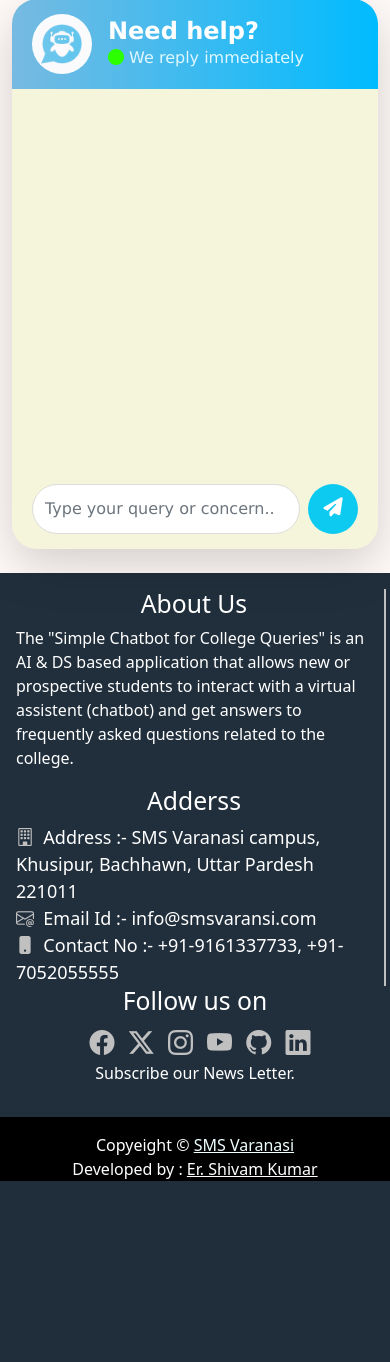
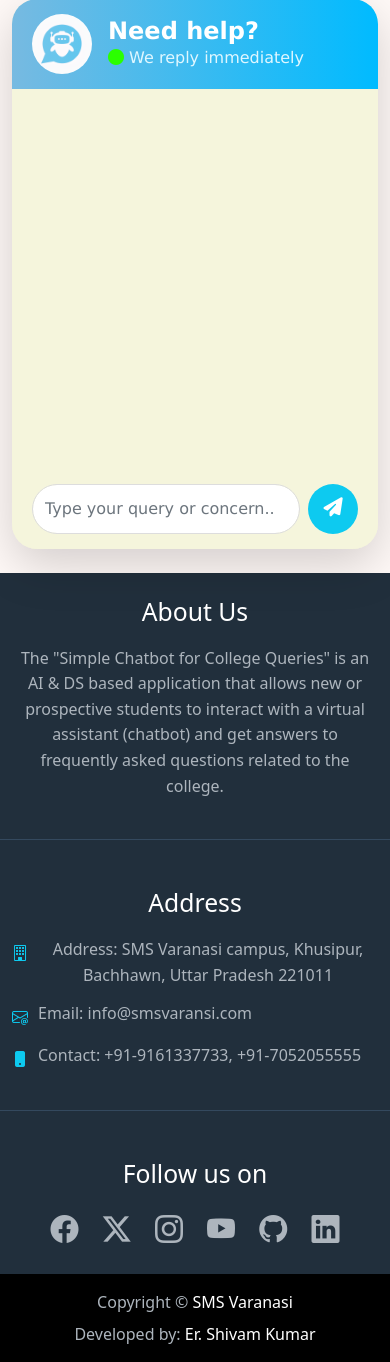
Before and after one commit to shivamkumar969/ChatBot, a Flask app: page /chat in a window 390 px wide. Shown: the part 832-2194 px from the top of the page. Before the commit the page ends 2013 px from the top, so only its background shows below. Run offline with Flask 3, Linux system fonts and the light colour scheme; some libraries are stand-ins or nearby versions; some web fonts are replaced.

Commit message:
footer.html

```diff
--- a/templates/common/footer.html
+++ b/templates/common/footer.html
@@ -1,61 +1,135 @@
-<div class="row footer-top p-3" style="background-color: #212f3c; min-height: 200px;">
-    <!-- Mylinks -->
-    <div class="col-sm-4 mylinks text-center" style="border-right:2px solid silver; color: white;">
-        <a href="{{url_for('open_about')}}" style="text-decoration: none;"><h2 class="text-center text-white">About Us</h2></a>
-        <p style="text-align: left;">
-            The "Simple Chatbot for College Queries" is an AI & DS based application that allows new or prospective students to interact with a virtual assistent (chatbot) and get answers to frequently asked questions related to the college.
-        </p>
-    </div>
-    <!-- Address -->
-    <div class="col-sm-4 address" style="border-right:2px solid silver; color:white; font-size: 18px;">
-        <h2 class="text-center text-white">Adderss</h2>
-        <a href="https://maps.app.goo.gl/dxM5PBEqjWfxrnvR8"><i class="bi bi-building" style="color:silver"></i></a>&nbsp; Address :- SMS Varanasi campus, Khusipur, Bachhawn, Uttar Pardesh 221011<br>
-        <i class="bi bi-envelope-at" style="color:silver"></i>&nbsp; Email Id :- info@smsvaransi.com<br>
-        <i class="bi bi-phone-fill"style="color:silver"></i>&nbsp; Contact No :- +91-9161337733, +91-7052055555
-    </div>
-    <!-- Follow us on -->
-    <div class="col-sm-4 social text-white text-center">
-        <h2 class="text-center text-white">Follow us on</h2>
-        <a href="https://www.facebook.com/share/1CLLex9mfN/"><i class="bi icon text-center bi-facebook"></i></a>
-        <a href="https://x.com/shivams46739232?t=vZbBko6TEmTIBsCC8Po1Ww&s=09"><i class="bi icon text-center bi-twitter-x"></i></a>
-        <a href="https://www.instagram.com/shivamkumar.96?igsh=MXhkcWx3cjlvcmJqdg=="><i class="bi icon text-center bi-instagram"></i></a>
-        <a href="https://www.youtube.com/@story_wala_1432"><i class="bi icon text-center bi-youtube"></i></a>
-        <a href="https://github.com/shivamkumar969"><i class="bi icon text-center bi-github"></i></a>
-        <a href="https://www.linkedin.com/in/shivamkumar69"><i class="bi icon text-center bi-linkedin"></i></a>
-        <p class="text-center text-white">Subscribe our News Letter.</p>
-        <!-- <div class="row subscribe">
-            <div class="col-sm-1"></div>
-            <div class="col-sm-8" class="input-group mb-3" style="padding: 0px;">
-                <input type="email" class="form-control" placeholder="Enter your emailid" aria-label="Enter your emailid" aria-describedby="subscribe">
+<div class="footer-top">
+    <div class="container py-4">
+        <div class="row gy-4">
+
+            <div class="col-12 col-md-4 footer-column text-center text-md-start">
+                <a href="{{url_for('open_about')}}" class="footer-title-link">
+                    <h2>About Us</h2>
+                </a>
+                <p>
+                    The "Simple Chatbot for College Queries" is an AI & DS based application that allows new or prospective students to interact with a virtual assistant (chatbot) and get answers to frequently asked questions related to the college.
+                </p>
             </div>
-            <div class="col-sm-2 p-0">
-                <button class="btn btn-outline-secondary btn-info" type="button" id="subscribe">Subscribe</button>
+
+            <div class="col-12 col-md-4 footer-column text-center text-md-start">
+                <h2 class="footer-title">Address</h2>
+                <p class="address-item">
+                    <i class="bi bi-building"></i>
+                    <span>Address: SMS Varanasi campus, Khusipur, Bachhawn, Uttar Pradesh 221011</span>
+                </p>
+                <p class="address-item">
+                    <i class="bi bi-envelope-at"></i>
+                    <span>Email: info@smsvaransi.com</span>
+                </p>
+                <p class="address-item">
+                    <i class="bi bi-phone-fill"></i>
+                    <span>Contact: +91-9161337733, +91-7052055555</span>
+                </p>
             </div>
-            <div class="col-sm-1"></div>
-        </div> -->
-        <div class="" >
 
+            <div class="col-12 col-md-4 footer-column text-center">
+                <h2 class="footer-title">Follow us on</h2>
+                <div class="social-icons">
+                    <a href="https://www.facebook.com/share/1CLLex9mfN/" target="_blank" aria-label="Facebook"><i class="bi icon bi-facebook"></i></a>
+                    <a href="https://x.com/shivams46739232?t=vZbBko6TEmTIBsCC8Po1Ww&s=09" target="_blank" aria-label="Twitter"><i class="bi icon bi-twitter-x"></i></a>
+                    <a href="https://www.instagram.com/shivamkumar.96?igsh=MXhkcWx3cjlvcmJqdg==" target="_blank" aria-label="Instagram"><i class="bi icon bi-instagram"></i></a>
+                    <a href="https://www.youtube.com/@story_wala_1432" target="_blank" aria-label="YouTube"><i class="bi icon bi-youtube"></i></a>
+                    <a href="https://github.com/shivamkumar969" target="_blank" aria-label="GitHub"><i class="bi icon bi-github"></i></a>
+                    <a href="https://www.linkedin.com/in/shivamkumar69" target="_blank" aria-label="LinkedIn"><i class="bi icon bi-linkedin"></i></a>
+                </div>
+            </div>
 
-            </div>
+        </div>
     </div>
 </div>
-<div class="row footer-bottom text-center text-white pt-3" style="background-color: black; min-height: 50px;">
-    <div class="col-sm-6">Copyeight &copy;  <a href="https://smsvaranasi.com/" target="_blank" style="color: azure;">SMS Varanasi</a> </div>
-    <div class="col-sm-6">Developed by : <a href="{{url_for('open_developer')}}" style="color: white;">Er. Shivam Kumar</a></div>
+
+<div class="footer-bottom">
+    <div class="container">
+        <div class="row py-3">
+            <div class="col-12 col-md-6 text-center text-md-start mb-2 mb-md-0">
+                Copyright © <a href="https://smsvaranasi.com/" target="_blank">SMS Varanasi</a>
+            </div>
+            <div class="col-12 col-md-6 text-center text-md-end">
+                Developed by: <a href="{{url_for('open_developer')}}">Er. Shivam Kumar</a>
+            </div>
+        </div>
+    </div>
 </div>
+
 <style>
-    /* Initial style for ALL icons */
-    .icon {
-        font-size: 25px;
-        margin-left: 10px;
-        color: silver; /* Initial color */
-        transition: color 0.3s, transform 0.3s; /* Smooth transition for hover */
+    /* --- Footer Top Section --- */
+    .footer-top {
+        background-color: #212f3c;
+        color: #f0f0f0;
+    }
+    .footer-column {
+        font-size: 1rem;
+    }
+    .footer-title, .footer-title-link h2 {
+        color: white;
+        margin-bottom: 1.2rem;
+    }
+    .footer-title-link {
+        text-decoration: none;
+    }
+    .footer-column p {
+        color: #adb5bd; /* Softer text color for paragraphs */
+        line-height: 1.6;
+    }
+    .address-item {
+        display: flex;
+        align-items: start;
+        margin-bottom: 0.8rem;
+    }
+    .address-item i {
+        color: #0dcaf0; /* A nice highlight color for icons */
+        margin-right: 10px;
+        margin-top: 4px;
     }
 
-    /* The hover effect */
+    /* --- Social Icons --- */
+    .social-icons a {
+        display: inline-block;
+    }
+    .icon {
+        font-size: 28px;
+        margin: 0 10px;
+        color: #adb5bd;
+        transition: color 0.3s, transform 0.3s;
+    }
     .icon:hover {
-        color: white; /* Color on hover */
-        transform: scale(1.1); /* Slightly enlarge the icon on hover */
-        cursor: pointer;
+        color: white;
+        transform: scale(1.2) translateY(-2px); /* Pop effect on hover */
+    }
+
+    /* --- Footer Bottom Section --- */
+    .footer-bottom {
+        background-color: black;
+        color: #adb5bd;
+    }
+    .footer-bottom a {
+        color: white;
+        text-decoration: none;
+    }
+    .footer-bottom a:hover {
+        text-decoration: underline;
+    }
+
+    /* --- RESPONSIVE BORDERS --- */
+
+    /* For Desktops (tablets and larger) */
+    @media (min-width: 768px) {
+        .footer-column:not(:last-child) {
+            border-right: 1px solid #34495e; /* Softer vertical border */
+        }
+    }
+
+    /* For Mobile (phones and smaller tablets) */
+    @media (max-width: 767px) {
+        .footer-column:not(:last-child) {
+            padding-bottom: 1.5rem;
+            margin-bottom: 1.5rem;
+            border-bottom: 1px solid #34495e; /* Horizontal line for separation */
+        }
     }
 </style>
```
